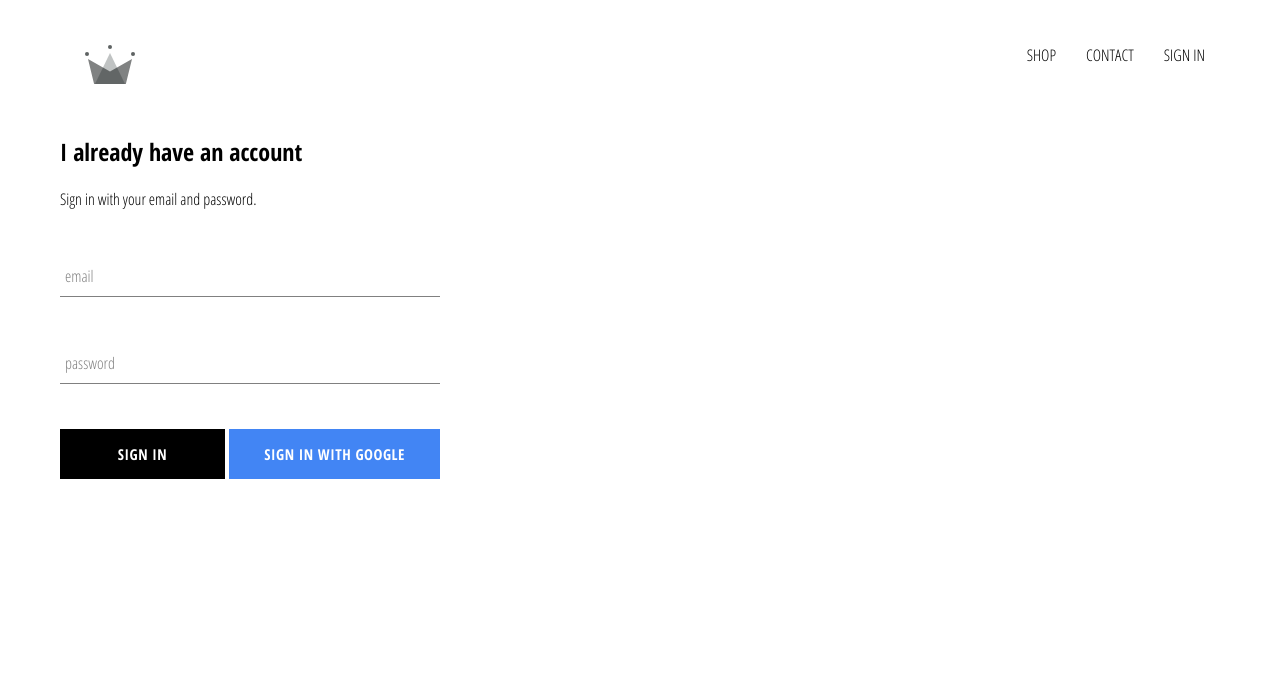
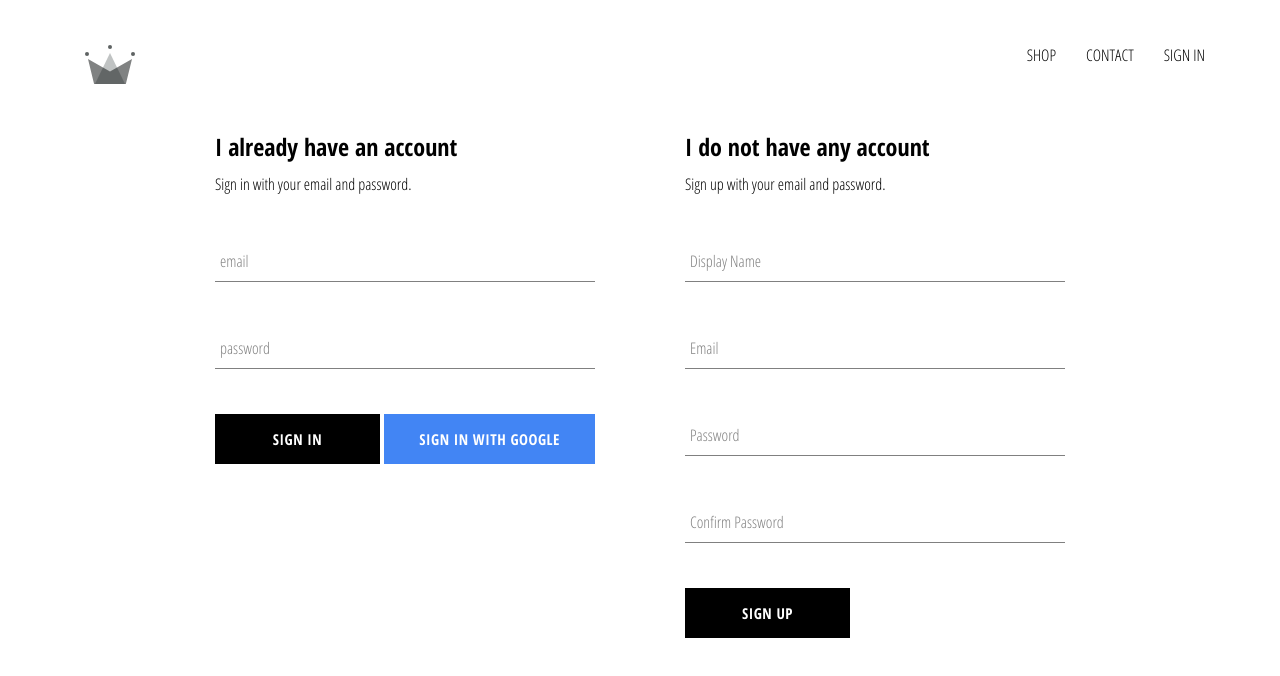
Before and after one commit to ashraf-bari/bari-shop, a React (Create React App) app: page /signin in a window 1280 px wide. Shown: the top 676 px of the page. Built offline with nearby package versions, Linux system fonts and the light colour scheme; no server answers.

Commit message:
implemented firebase utils, included ability to store authenticated users into our firestore database

```diff
--- a/src/App.js
+++ b/src/App.js
@@ -33,9 +33,10 @@ class App extends React.Component {
               id: snapShot.id,
               ...snapShot.data()
             }
-          }, () => {
-            console.log(this.state);
           });
+
+          console.log(this.state);
+
         });
 
       }
--- a/src/components/sign-in/sign-in.component.jsx
+++ b/src/components/sign-in/sign-in.component.jsx
@@ -32,7 +32,7 @@ class SignIn extends React.Component {
     render() {
         return (
             <div className='sign-in'>
-                <h2>I already have an account</h2>
+                <h2 className='title'>I already have an account</h2>
                 <span>Sign in with your email and password.</span>
 
                 <form onSubmit={this.handleSubmit}>
--- /dev/null
+++ b/src/components/sign-up/sign-up.component.jsx
@@ -0,0 +1,103 @@
+import React from 'react';
+
+import FormInput from '../form-input/form-input.component';
+import CustomButton from '../custom-button/custom-button.component';
+
+import { auth, createUserProfileDocument } from '../../firebase/firebase.utils';
+
+import './sign-up.styles.scss';
+
+class SignUp extends React.Component {
+    constructor() {
+        super();
+
+        this.state = {
+            displayName: '',
+            email: '',
+            password: '',
+            confirmPassword: ''
+        }
+    }
+
+    handleSubmit = async (event) => {
+        event.preventDefault();
+
+        const { displayName, email, password, confirmPassword } = this.state;
+
+        if (password !== confirmPassword) {
+            alert("passwords do not match");
+            return;
+        }
+
+        try {
+            const { user } = await auth.createUserWithEmailAndPassword(email, password);
+
+            await createUserProfileDocument(user, { displayName });
+
+            this.setState = {
+                displayName: '',
+                email: '',
+                password: '',
+                confirmPassword: ''
+            }
+
+        } catch (error) {
+            console.error(error);
+        }
+    }
+
+    handleChange = (event) => {
+        const { name, value } = event.target;
+
+        this.setState({ [name]: value });
+    }
+
+    render() {
+
+        const { displayName, email, password, confirmPassword } = this.state;
+
+        return (
+            <div className='sign-up'>
+                <h2 className='title'>I do not have any account</h2>
+                <span>Sign up with your email and password.</span>
+                <form className='sign-up-form' onSubmit={this.handleSubmit}>
+                    <FormInput
+                        type='text'
+                        name='displayName'
+                        value={displayName}
+                        onChange={this.handleChange}
+                        label='Display Name'
+                        required
+                    />
+                    <FormInput
+                        type='email'
+                        name='email'
+                        value={email}
+                        onChange={this.handleChange}
+                        label='Email'
+                        required
+                    />
+                    <FormInput
+                        type='password'
+                        name='password'
+                        value={password}
+                        onChange={this.handleChange}
+                        label='Password'
+                        required
+                    />
+                    <FormInput
+                        type='password'
+                        name='confirmPassword'
+                        value={confirmPassword}
+                        onChange={this.handleChange}
+                        label='Confirm Password'
+                        required
+                    />
+                    <CustomButton type='submit'> SIGN UP </CustomButton>
+                </form>
+            </div>
+        )
+    }
+}
+
+export default SignUp;
--- /dev/null
+++ b/src/components/sign-up/sign-up.styles.scss
@@ -0,0 +1,9 @@
+.sign-up {
+  display: flex;
+  flex-direction: column;
+  width: 380px;
+
+  .title {
+    margin: 10px 0;
+  }
+}
--- a/src/pages/sign-in-and-sign-up/sign-in-and-sign-up.component.jsx
+++ b/src/pages/sign-in-and-sign-up/sign-in-and-sign-up.component.jsx
@@ -1,12 +1,14 @@
 import React from 'react';
 
 import SignIn from '../../components/sign-in/sign-in.component';
+import SignUp from '../../components/sign-up/sign-up.component';
 
 import './sign-in-and-sign-up.styles.scss';
 
 const SignInAndSignUpPage = () => (
     <div className='sign-in-and-sign-up'>
         <SignIn />
+        <SignUp />
     </div>
 );
 
--- a/src/pages/sign-in-and-sign-up/sign-in-and-sign-up.styles.scss
+++ b/src/pages/sign-in-and-sign-up/sign-in-and-sign-up.styles.scss
@@ -0,0 +1,6 @@
+.sign-in-and-sign-up {
+  width: 850px;
+  display: flex;
+  justify-content: space-between;
+  margin: 30px auto;
+}
```
